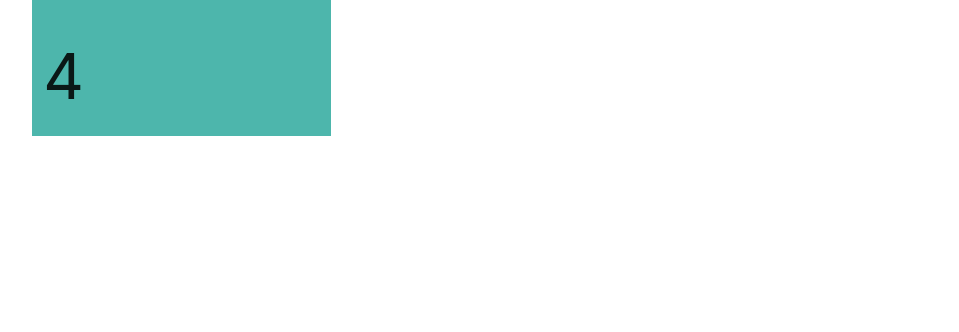
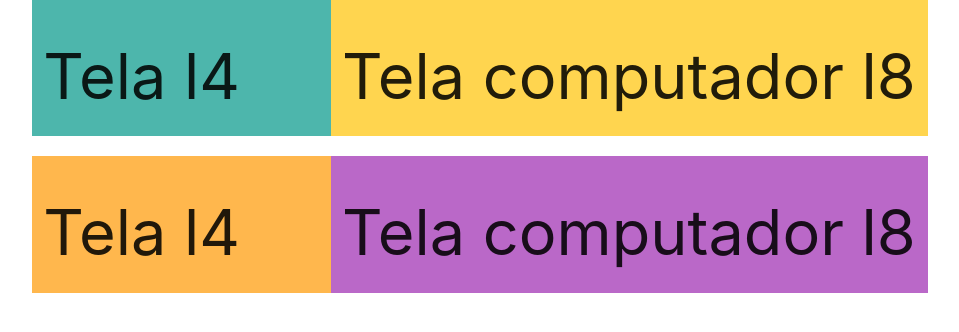
Before and after one commit to JadiellyL/curso_materialize, a plain HTML site: page index.html in a window 1280 px wide. Shown: the whole page, without its empty margins (160-1119 px from the left). Drawn offline with nearby package versions, Linux system fonts and the light colour scheme.

Commit message:
Grid com 2 linhas

```diff
--- a/index.html
+++ b/index.html
@@ -13,17 +13,42 @@
 
     <div class="container">
         <div class="row">
+
             <div class="col s12 m6 l4 teal lighten-2">
-                <h1>4</h1>
+                <h1>Tela l4</h1>
                 <!--com tamanho s vai ocupar as 12 colunas
-                com tamanho m 4 colunas, e com tamanho l ocupa
+                com tamanho m 6 colunas, e com tamanho l ocupa
             4 colunas -->
                 <!--s para dispositivos pequenos, m para
                 medios e l para telas de computador-->
 
             </div>
+            <div class="col s12 m6 l8 amber lighten-2">
+                <!--dentro da mesma linha, ocupa tamanho s 12,
+                m 6 e l 8-->
+                <h1>Tela computador l8</h1>
+            </div>
+
         </div>
 
+        <div class="row">
+
+            <div class="col s12 m6 l4 orange lighten-2">
+                <h1>Tela l4</h1>
+                <!--com tamanho s vai ocupar as 12 colunas
+                com tamanho m 6 colunas, e com tamanho l ocupa
+            4 colunas -->
+                <!--s para dispositivos pequenos, m para
+                medios e l para telas de computador-->
+
+            </div>
+            <div class="col s12 m6 l8 purple lighten-2">
+                <!--dentro da mesma linha, ocupa tamanho s 12,
+                m 6 e l 8-->
+                <h1>Tela computador l8</h1>
+            </div>
+
+        </div>
     </div>
 
 
```
